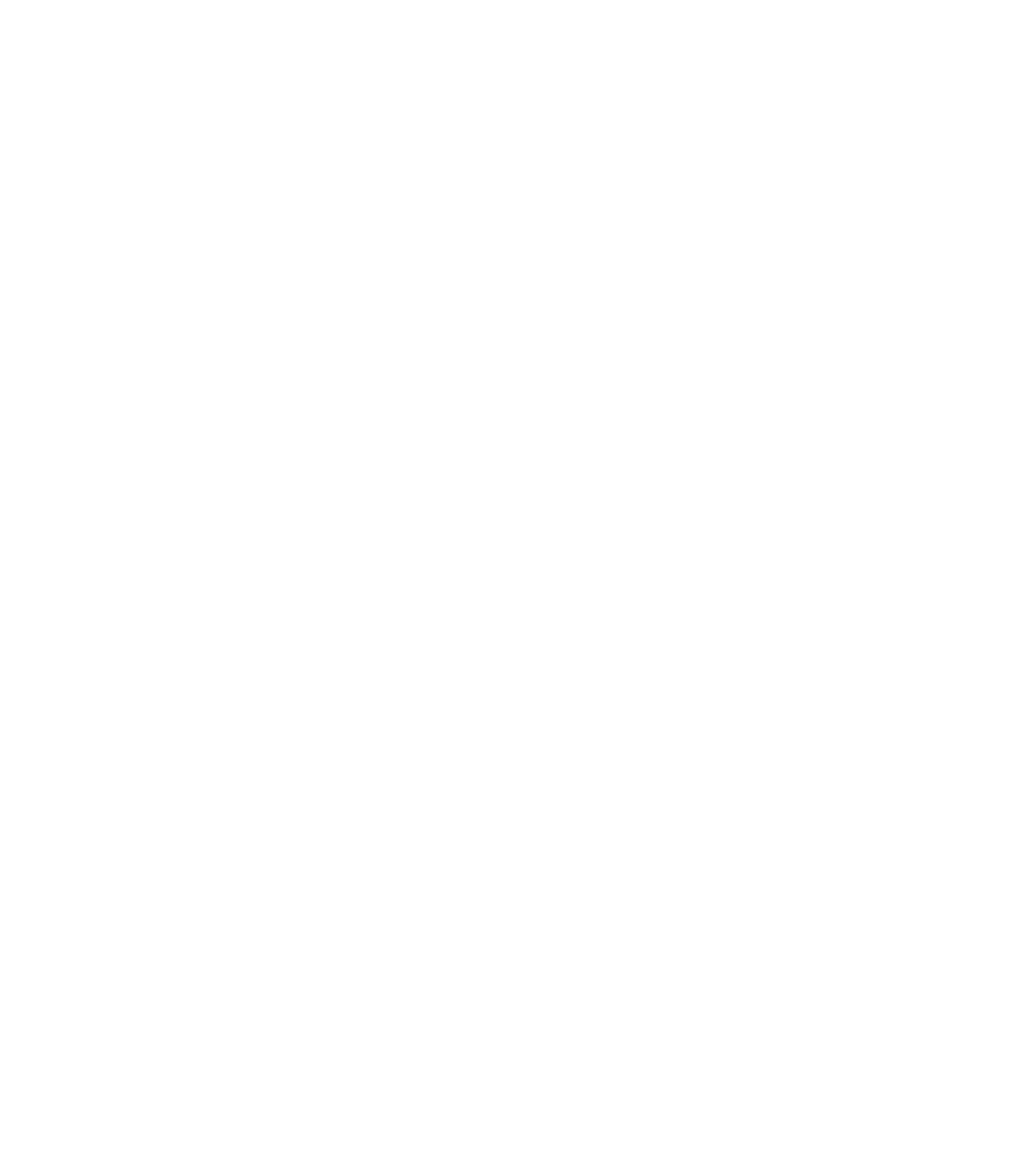
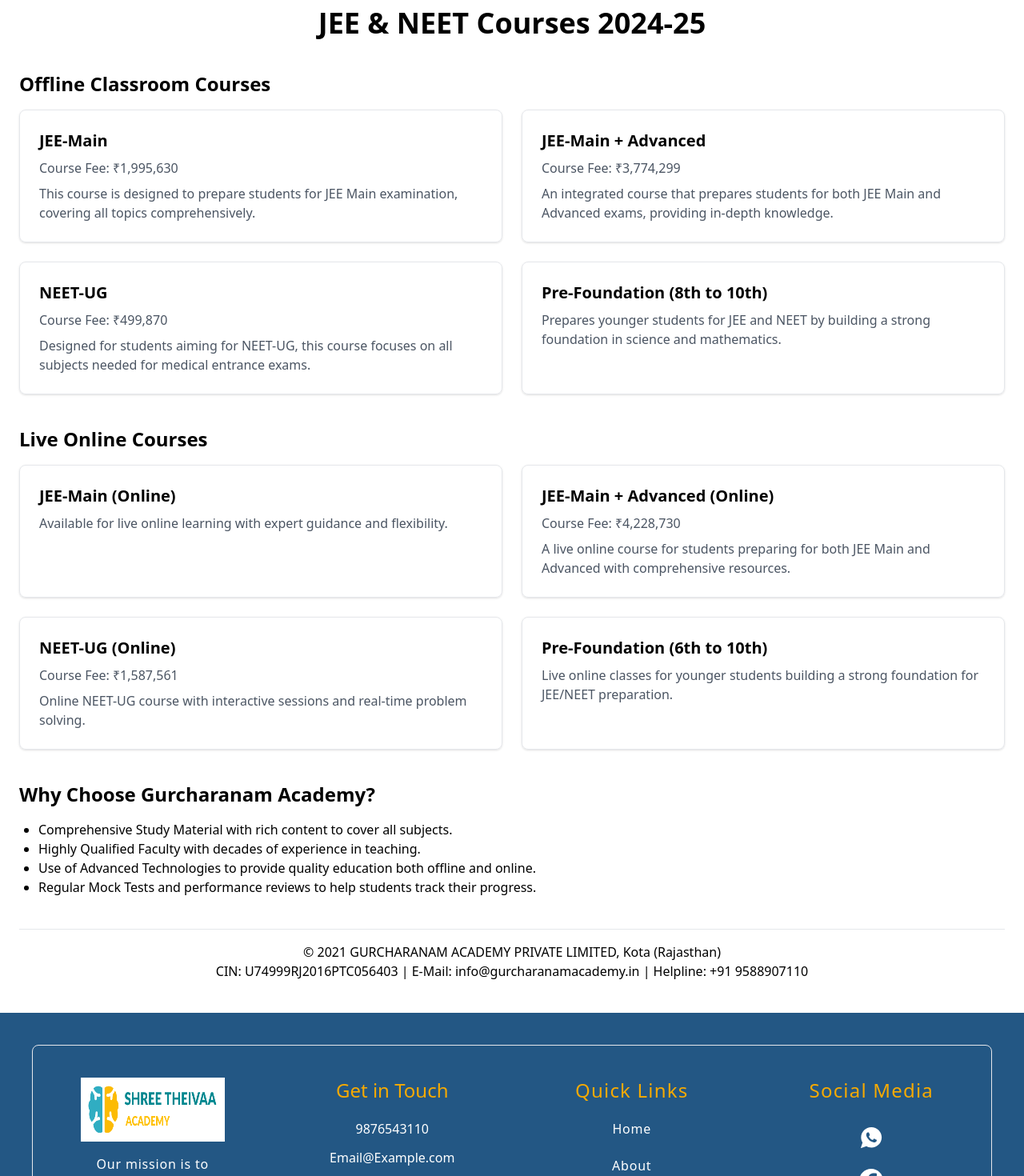
Before and after one commit to saravanasds/Theivaa, a React (Vite) app: page /JEENEET in a window 1280 px wide. Before the commit this address had no page. Shown: the part 140-1610 px from the top of the page at 80% size. Before the commit the page ends 800 px from the top, so only its background shows below. Built offline with nearby package versions, Linux system fonts and the light colour scheme.

Commit message:
added today by N

```diff
--- a/src/App.jsx
+++ b/src/App.jsx
@@ -13,6 +13,8 @@
 import AISEC from "./Pages/ServiceComponents/Tabs/AISEC"
 import Consultancy from "./Pages/ServiceComponents/Tabs/Consultancy"
 import Esevai from "./Pages/ServiceComponents/Tabs/Esevai"
+import CWEECE from "./Pages/ServiceComponents/Tabs/CWEECE"
+import JEENEET from "./Pages/ServiceComponents/Tabs/JEENEET"
 
 
 import 'aos/dist/aos.css';
@@ -39,12 +41,18 @@
             <Route path="/" element={<Home/>}/>
               <Route path="about" element={<About />} />
               <Route path="services" element={<Services/>} />
+
+              {/*  */}
               <Route path="DMIT" element={<DMIT/>} />
               <Route path="TIA" element={<TIA/>} />
               <Route path="IGEN" element={<IGEN />} />
               <Route path="AISEC" element={<AISEC/>} />
               <Route path="Consultancy" element={<Consultancy/>} />
               <Route path="Esevai" element={<Esevai/>} />
+              <Route path="CWEECE" element={<CWEECE/>}/>
+              <Route path="JEENEET" element={<JEENEET/>}/>
+
+              {/*  */}
               <Route path="contact" element={<Contact />} />
             </Route>
           </Routes>
--- a/src/Pages/Home.jsx
+++ b/src/Pages/Home.jsx
@@ -12,6 +12,10 @@
 import { PiStudent } from "react-icons/pi";
 import { PiChalkboardTeacher } from "react-icons/pi";
 import { IoMdFingerPrint } from "react-icons/io";
+import { CgGirl } from "react-icons/cg";
+import { VscOrganization } from "react-icons/vsc";
+import { FaGear } from "react-icons/fa6";
+
 
 const Homecomponents = () => {
   const Home = [
@@ -39,17 +43,32 @@
     {
       icon: <GoBook />,
       heading: "AISECT",
-      link:"/AISECT",
+      link:"/AISEC",
       description:
         "We play crucial role in supporting educational institutions.",
     },
+    //
     {
-      icon: <GoBook />,
+      icon: <CgGirl />,
+      heading: "CWEECE",
+      link:"/CWEECE",
+      description:
+        "Empowering and Protecting Women and Child care.",
+    },
+    {
+      icon: <FaGear />,
+      heading: "JEE & Neet",
+      link:"/JEENEET",
+      description:
+        "Coaching Centre with excellent medical and Supervision.",
+    },
+    {
+      icon: <VscOrganization />,
       heading: "Consultancy",
       link:"/Consultancy",
       description:
         "We play crucial role in supporting educational institutions.",
-    },
+    }
   ];
 
   const Team = [
@@ -99,10 +118,11 @@
             all ages with the knowledge and skills they need to succeed.
           </p>
         </div>
+
         <div className="grid grid-cols-1 px-10 lg:px-5 md:grid-cols-2 lg:grid-cols-3 xl:grid-cols-4 text-center gap-8">
           {Home.map((service, index) => (
-            <a href={service.link}><HomeServices
-
+            <a href={service.link}>
+              <HomeServices
               className="flex justify-center items-center "
               key={index}
               icon={service.icon}
--- /dev/null
+++ b/src/Pages/ServiceComponents/Tabs/CWEECE.jsx
@@ -0,0 +1,9 @@
+import React from 'react'
+
+function CWEECE() {
+  return (
+    <div>CWEECE</div>
+  )
+}
+
+export default CWEECE
--- a/src/Pages/ServiceComponents/Tabs/DMIT.jsx
+++ b/src/Pages/ServiceComponents/Tabs/DMIT.jsx
@@ -30,6 +30,7 @@
       p: "Find the right Employee for the right job. Pre-Employments Screening. Know your employee Personal potentials IQ-AQ-EQ-SQ-CQ. Discover Leadership, Planning and execution Qualities.",
     },
   ];
+
   return (
     <>
       <div className="w-full h-auto ">
--- /dev/null
+++ b/src/Pages/ServiceComponents/Tabs/JEENEET.jsx
@@ -0,0 +1,88 @@
+import React from 'react';
+
+function JEENEET() {
+  return (
+    <div className="container mx-auto p-6">
+      {/* Page Title */}
+      <h1 className="text-4xl font-bold text-center mb-10">JEE & NEET Courses 2024-25</h1>
+
+      {/* Course Information Section */}
+      <section className="mb-10">
+        <h2 className="text-2xl font-semibold mb-4">Offline Classroom Courses</h2>
+        <div className="grid grid-cols-1 md:grid-cols-2 gap-6">
+          <div className="p-6 border rounded-lg shadow">
+            <h3 className="text-xl font-bold mb-2">JEE-Main</h3>
+            <p className="text-gray-600 mb-2">Course Fee: ₹1,995,630</p>
+            <p className="text-gray-600">This course is designed to prepare students for JEE Main examination, covering all topics comprehensively.</p>
+          </div>
+
+          <div className="p-6 border rounded-lg shadow">
+            <h3 className="text-xl font-bold mb-2">JEE-Main + Advanced</h3>
+            <p className="text-gray-600 mb-2">Course Fee: ₹3,774,299</p>
+            <p className="text-gray-600">An integrated course that prepares students for both JEE Main and Advanced exams, providing in-depth knowledge.</p>
+          </div>
+
+          <div className="p-6 border rounded-lg shadow">
+            <h3 className="text-xl font-bold mb-2">NEET-UG</h3>
+            <p className="text-gray-600 mb-2">Course Fee: ₹499,870</p>
+            <p className="text-gray-600">Designed for students aiming for NEET-UG, this course focuses on all subjects needed for medical entrance exams.</p>
+          </div>
+
+          <div className="p-6 border rounded-lg shadow">
+            <h3 className="text-xl font-bold mb-2">Pre-Foundation (8th to 10th)</h3>
+            <p className="text-gray-600">Prepares younger students for JEE and NEET by building a strong foundation in science and mathematics.</p>
+          </div>
+        </div>
+      </section>
+
+      {/* Live Online Courses Section */}
+      <section className="mb-10">
+        <h2 className="text-2xl font-semibold mb-4">Live Online Courses</h2>
+        <div className="grid grid-cols-1 md:grid-cols-2 gap-6">
+          <div className="p-6 border rounded-lg shadow">
+            <h3 className="text-xl font-bold mb-2">JEE-Main (Online)</h3>
+            <p className="text-gray-600">Available for live online learning with expert guidance and flexibility.</p>
+          </div>
+
+          <div className="p-6 border rounded-lg shadow">
+            <h3 className="text-xl font-bold mb-2">JEE-Main + Advanced (Online)</h3>
+            <p className="text-gray-600 mb-2">Course Fee: ₹4,228,730</p>
+            <p className="text-gray-600">A live online course for students preparing for both JEE Main and Advanced with comprehensive resources.</p>
+          </div>
+
+          <div className="p-6 border rounded-lg shadow">
+            <h3 className="text-xl font-bold mb-2">NEET-UG (Online)</h3>
+            <p className="text-gray-600 mb-2">Course Fee: ₹1,587,561</p>
+            <p className="text-gray-600">Online NEET-UG course with interactive sessions and real-time problem solving.</p>
+          </div>
+
+          <div className="p-6 border rounded-lg shadow">
+            <h3 className="text-xl font-bold mb-2">Pre-Foundation (6th to 10th)</h3>
+            <p className="text-gray-600">Live online classes for younger students building a strong foundation for JEE/NEET preparation.</p>
+          </div>
+        </div>
+      </section>
+
+      {/* Gurcharanam Advantages */}
+      <section className="mb-10">
+        <h2 className="text-2xl font-semibold mb-4">Why Choose Gurcharanam Academy?</h2>
+        <ul className="list-disc ml-6 mt-4">
+          <li>Comprehensive Study Material with rich content to cover all subjects.</li>
+          <li>Highly Qualified Faculty with decades of experience in teaching.</li>
+          <li>Use of Advanced Technologies to provide quality education both offline and online.</li>
+          <li>Regular Mock Tests and performance reviews to help students track their progress.</li>
+        </ul>
+      </section>
+
+      {/* Footer Section */}
+      <footer className="text-center py-4 mt-10 border-t">
+        <p>© 2021 GURCHARANAM ACADEMY PRIVATE LIMITED, Kota (Rajasthan)</p>
+        <p>
+          CIN: U74999RJ2016PTC056403 | E-Mail: info@gurcharanamacademy.in | Helpline: +91 9588907110
+        </p>
+      </footer>
+    </div>
+  );
+}
+
+export default JEENEET;
```
